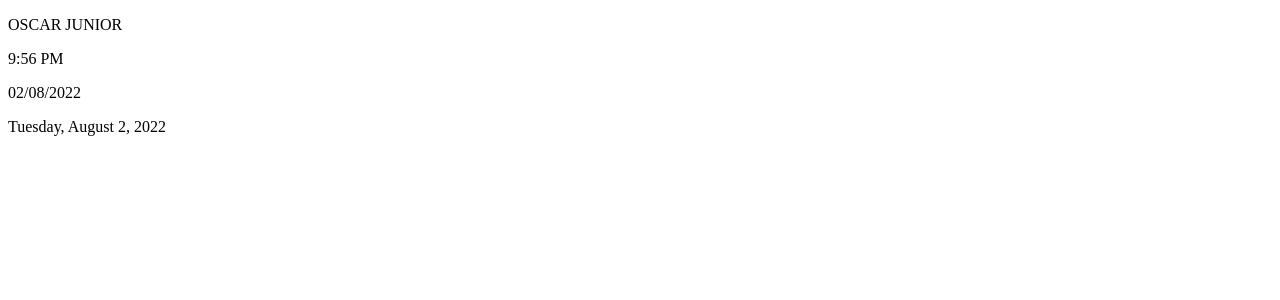
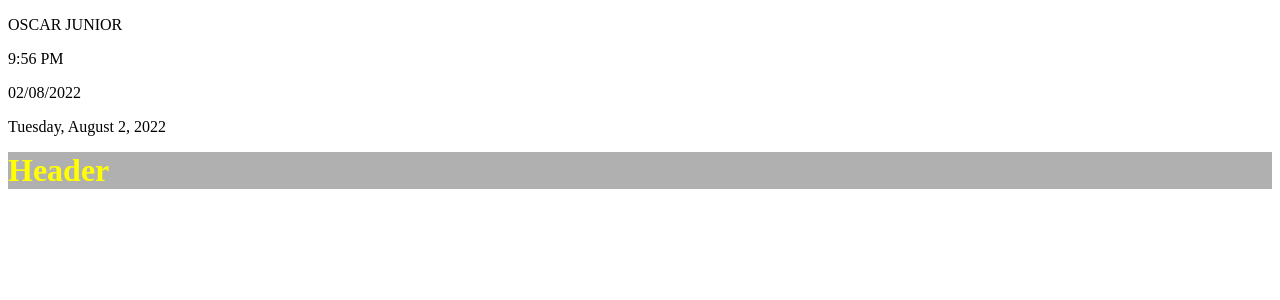
Before and after one commit to oscarlojr/projeto-udemy, an Angular app: page / in a window 1280 px wide. Shown: the top 300 px of the page. Built offline with nearby package versions, Linux system fonts and the light colour scheme.

Commit message:
Aplicando conceitos de sub-modules

```diff
--- a/src/app/app.component.ts
+++ b/src/app/app.component.ts
@@ -22,6 +22,8 @@
       </app-diretivas-atributos>
     -->
     <app-diretivas-atributos></app-diretivas-atributos>
+
+    <app-new-component></app-new-component>
     <router-outlet></router-outlet>
   `,
 })
--- a/src/app/app.module.ts
+++ b/src/app/app.module.ts
@@ -8,6 +8,7 @@
 import { DataBindingComponent } from './data-binding/data-binding.component';
 import { DiretivasEstruturaisComponent } from './diretivas-estruturais/diretivas-estruturais.component';
 import { DiretivasAtributosComponent } from './diretivas-atributos/diretivas-atributos.component';
+import { SharedModule } from './shared/shared.module';
 
 
 @NgModule({
@@ -16,12 +17,13 @@
     TitleComponent,
     DataBindingComponent,
     DiretivasEstruturaisComponent,
-    DiretivasAtributosComponent
+    DiretivasAtributosComponent,
   ],
   imports: [
     BrowserModule,
     AppRoutingModule,
     FormsModule,
+    SharedModule,
   ],
   providers: [],
   bootstrap: [AppComponent]
--- /dev/null
+++ b/src/app/shared/new-component/new-component.component.html
@@ -0,0 +1,3 @@
+<header>
+  <h1>Header</h1>
+</header>
--- /dev/null
+++ b/src/app/shared/new-component/new-component.component.scss
@@ -0,0 +1,8 @@
+header{
+  background: rgb(176, 176, 176);
+  h1{
+    color: yellow;
+    padding: 0;
+    margin: 0;
+  }
+}
--- /dev/null
+++ b/src/app/shared/new-component/new-component.component.ts
@@ -0,0 +1,15 @@
+import { Component, OnInit } from '@angular/core';
+
+@Component({
+  selector: 'app-new-component',
+  templateUrl: './new-component.component.html',
+  styleUrls: ['./new-component.component.scss']
+})
+export class NewComponentComponent implements OnInit {
+
+  constructor() { }
+
+  ngOnInit(): void {
+  }
+
+}
```
Also changed, not shown: src/app/shared/shared.module.ts (added, +12 -0 lines), src/app/diretivas-atributos/diretivas-atributos.component.html (line endings or trailing spaces), 1 other file (tests, documents, lock files or other folders).
